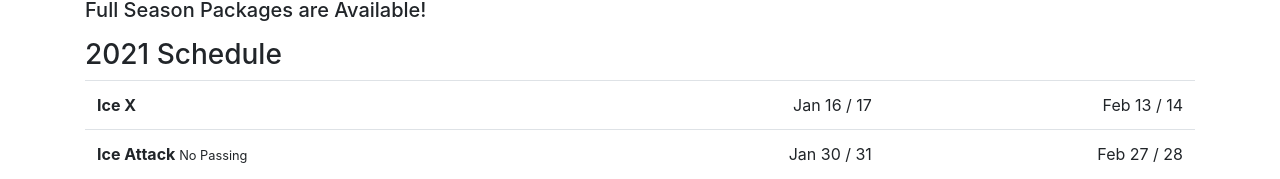
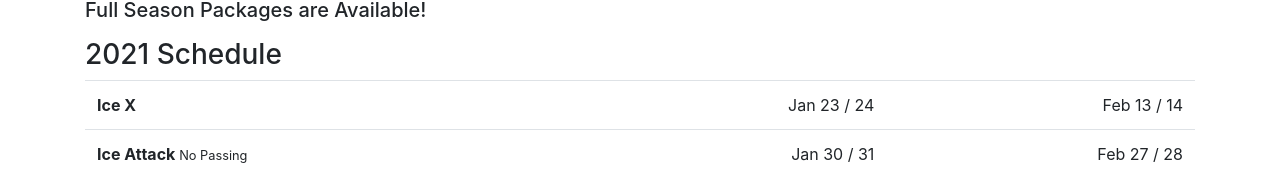
Before and after one commit to GaelenN/carsonice-static, a React (Create React App) app: page /register in a window 1280 px wide. Shown: the part 212-391 px from the top of the page. Built offline with nearby package versions, Linux system fonts and the light colour scheme.

Commit message:
Registration dates

```diff
--- a/src/pages/Register.js
+++ b/src/pages/Register.js
@@ -13,7 +13,7 @@ class Register extends Component {
           <tbody>
             <tr>
               <th className="" scope="row">Ice X</th>
-              <td className="text-right">Jan 16 / 17</td>
+              <td className="text-right">Jan 23 / 24</td>
               <td className="text-right">Feb 13 / 14</td>
             </tr>
             <tr>
```
